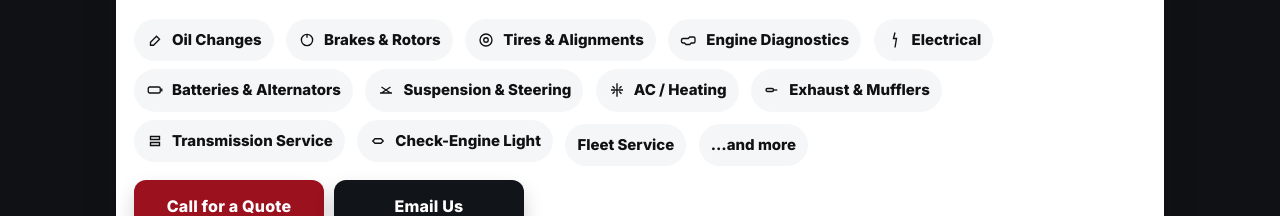
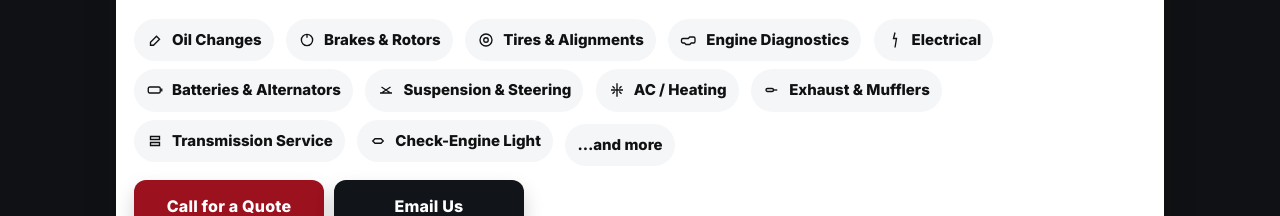
Before and after one commit to avelez94/Marys-Automotive, a plain HTML site: page index.html in a window 1280 px wide. Shown: the part 1040-1256 px from the top of the page. Drawn offline with nearby package versions, Linux system fonts and the light colour scheme.

Commit message:
Update index.html

```diff
--- a/index.html
+++ b/index.html
@@ -246,7 +246,6 @@
           <svg viewBox="0 0 24 24" fill="none"><path d="M8 9h8l3 3-3 3H8L5 12l3-3z" stroke="currentColor" stroke-width="1.8"/></svg>
           Check-Engine Light
         </span>
-        <span class="pill">Fleet Service</span>
         <span class="pill">…and more</span>
       </div>
 
```
